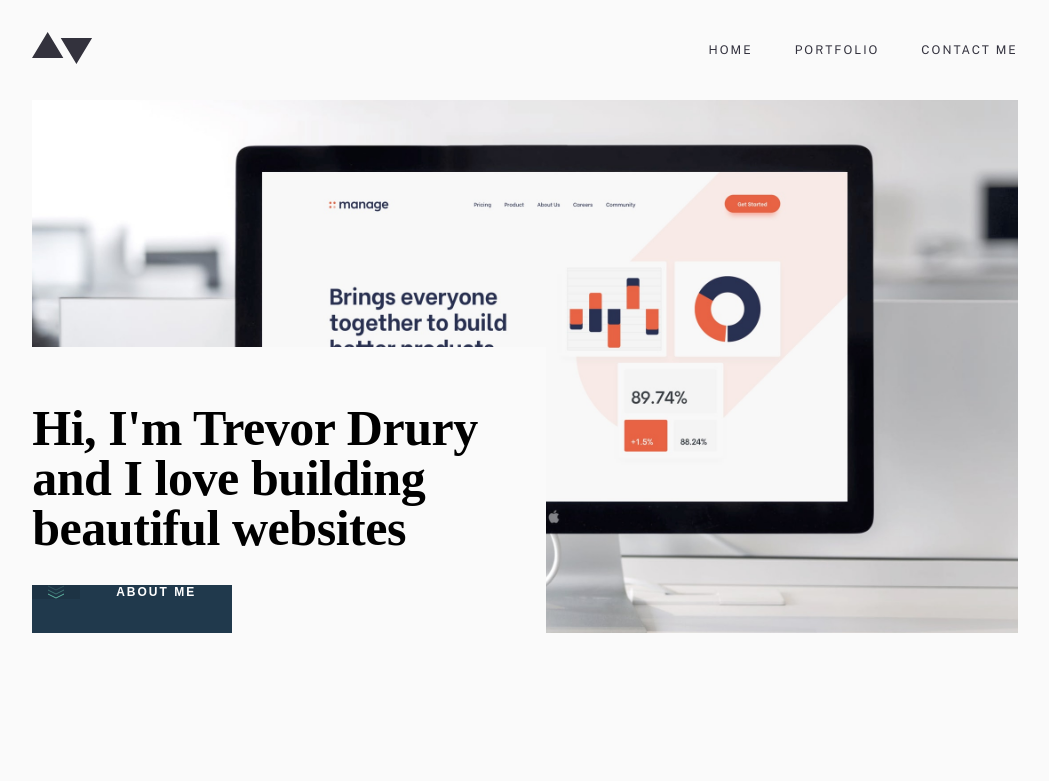
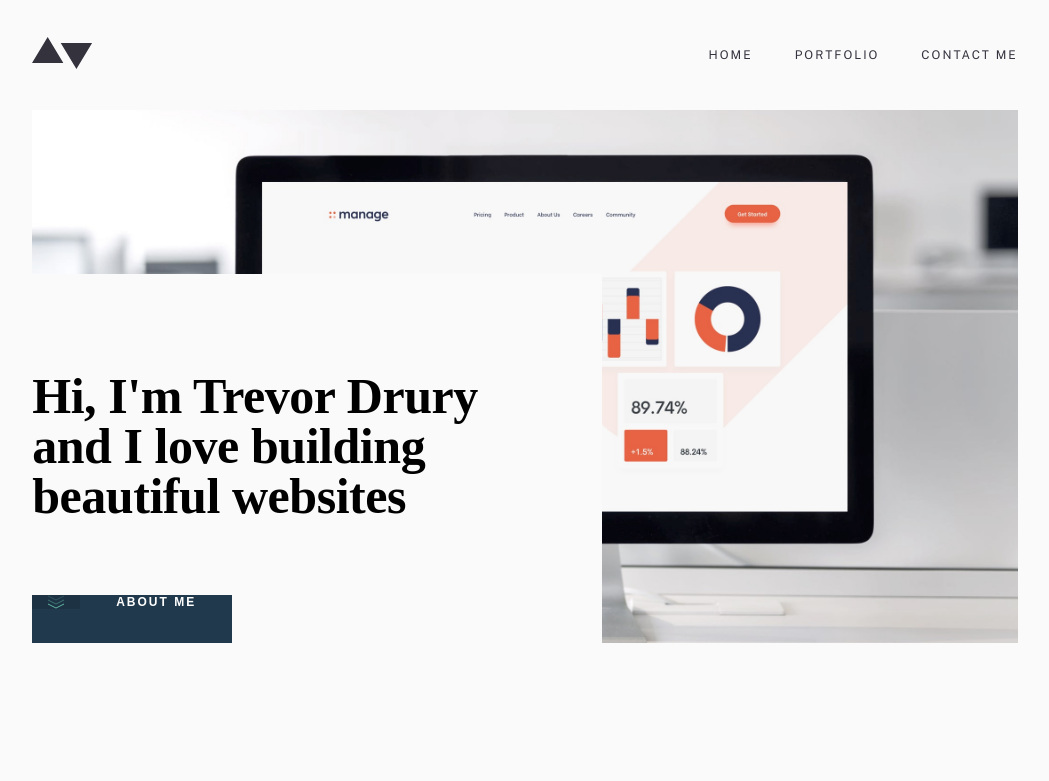
Before and after one commit to trevdrury/portfolio, a React (Create React App) app: page / in a window 1280 px wide. Shown: the top 781 px of the page, without its empty margins (115-1164 px from the left). Built offline with nearby package versions, Linux system fonts and the light colour scheme; a web font is replaced by a local one.

Commit message:
added css reset

```diff
--- a/package.json
+++ b/package.json
@@ -6,6 +6,7 @@
     "@testing-library/jest-dom": "^5.11.4",
     "@testing-library/react": "^11.1.0",
     "@testing-library/user-event": "^12.1.10",
+    "normalize.css": "^8.0.1",
     "react": "^17.0.2",
     "react-dom": "^17.0.2",
     "react-router-dom": "^5.2.0",
--- a/src/components/App.js
+++ b/src/components/App.js
@@ -2,7 +2,7 @@ import React from "react";
 import { BrowserRouter, Route } from "react-router-dom";
 import Header from "./Header/header.component";
 import HomePage from "./HomePage/home-page.component";
-import "../styles.css";
+import "../index.css";
 import Footer from "./Footer/footer.component";
 
 // Dummy components
--- a/src/styles.css
+++ b/src/index.css
@@ -1,30 +1,4 @@
-*,
-*::before,
-*::after {
-  box-sizing: border-box;
-}
-
-ul[class],
-ol[class] {
-  padding: 0;
-}
-
-body,
-h1,
-h2,
-h3,
-h4,
-p,
-ul[class],
-ol[class],
-li,
-figure,
-figcaption,
-blockquote,
-dl,
-dd {
-  margin: 0;
-}
+@import-normalize;
 
 html {
   font-size: 16px;
```
Also changed, not shown: 1 other file (tests, documents, lock files or other folders).
